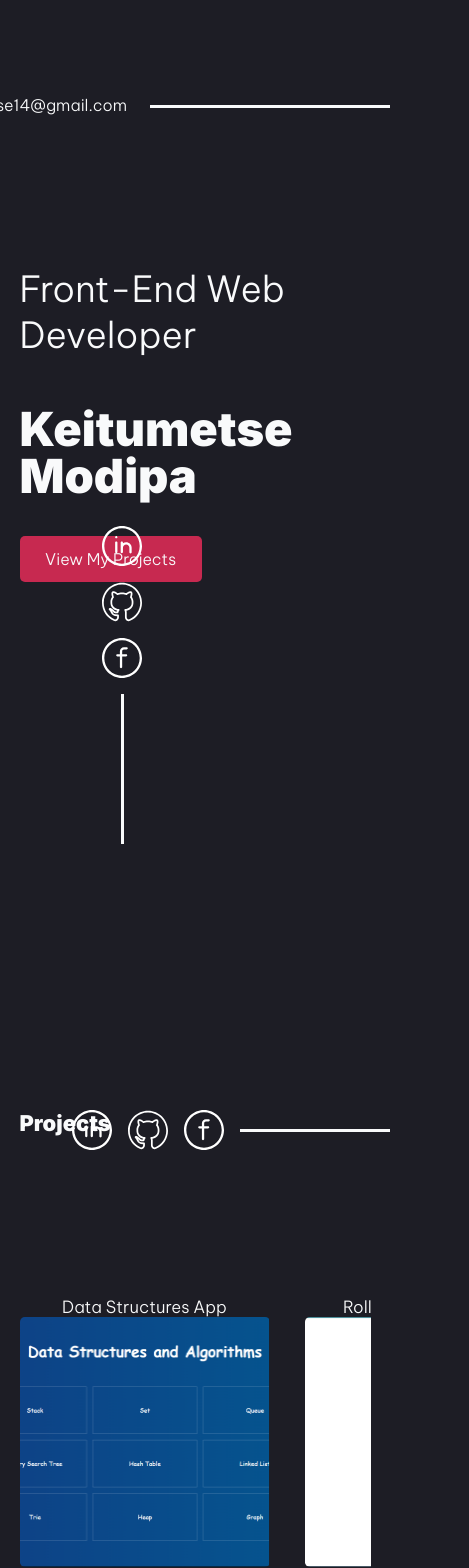
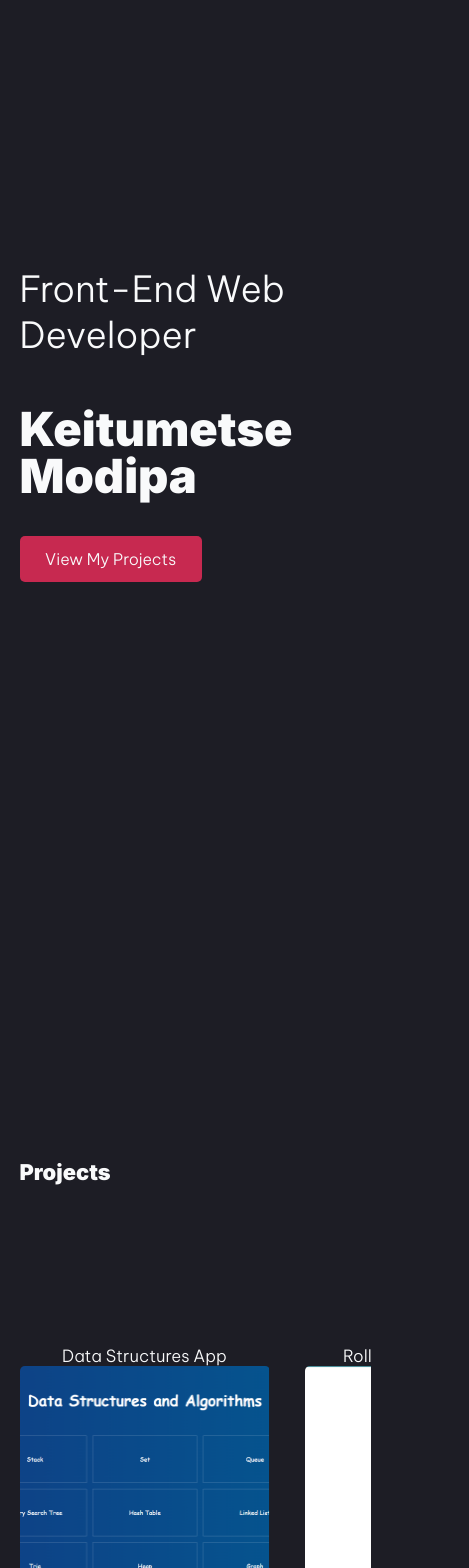
Before and after one commit to Keitumtse14/keitumetse_modipa, a Next.js app: page / in a window 390 px wide. Shown: the top 1568 px of the page, 469 px wide, since content can reach past the window. Built offline with nearby package versions, Linux system fonts and the light colour scheme.

Commit message:
Fully responsive site fixes

```diff
--- a/styles/global.scss
+++ b/styles/global.scss
@@ -57,7 +57,6 @@ h1 {
 }
 
 h2 {
-  margin-bottom: 0;
   font-size: clamp(1rem, 1rem + 1.5vw, 4rem);
 }
 
@@ -128,7 +127,7 @@ p {
   position: absolute;
   bottom: 0;
   right: 0;
-  margin-right: 248px;
+  margin-right: clamp(1rem, 5vw, 10rem);
 }
 
 /* ------------------------------
@@ -211,6 +210,9 @@ img {
   display: flex;
   justify-content: space-between;
   margin-bottom: clamp(10rem, 2rem + 5vw, 30rem);
+  margin-right: 0;
+  padding-top: clamp(2em, 2em + 2vh, 6em);
+
 }
 
 .projects-container {
@@ -220,3 +222,43 @@ img {
 .socials-line {
   margin-top: 0;
 }
+
+@media (max-width: 768px) {
+  .email-section {
+    display: none;
+  }
+
+  .socials {
+    margin-right: 20px;
+    display: none;
+  }
+
+  .projects-header {
+    flex-direction: column;
+    align-items: flex-start;
+    gap: 2rem;
+    // display: none;
+  }
+
+  .projects-socials {
+    position: static;
+    flex-direction: row;
+    margin-top: 2rem;
+    display: none;
+  }
+
+  .projects-socials-line {
+    display: none;
+  }
+
+  .email-section-projects {
+    display: none;
+  }
+}
+
+@media (min-width: 1200px) {
+  .socials {
+    margin-right: clamp(13rem, 10vw, 50rem);
+  }
+
+}
```
